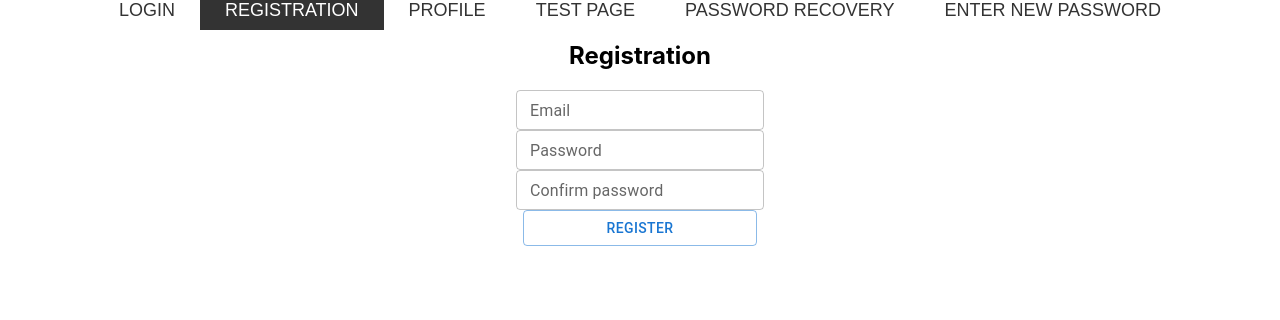
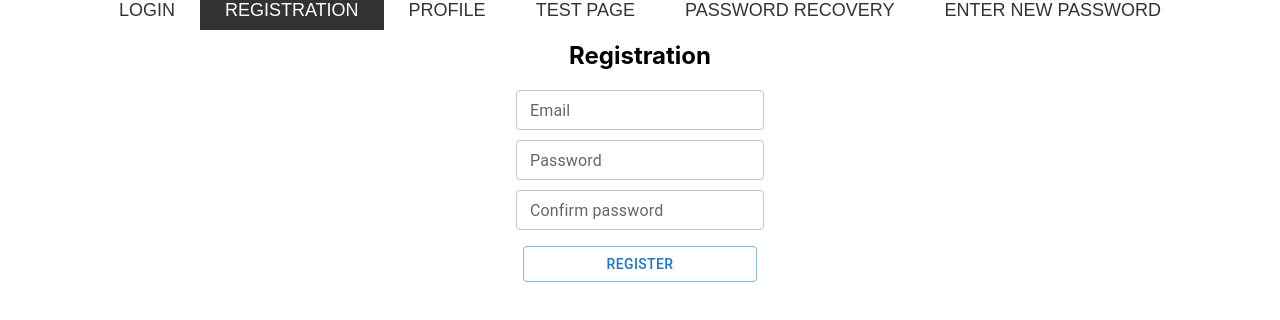
Before and after one commit to SlavaOST-it/cards, a React (Create React App) app: page /#/registration in a window 1280 px wide. Shown: the top 320 px of the page. Built offline with nearby package versions, Linux system fonts and the light colour scheme; no server answers.

Commit message:
fix: mend style

```diff
--- a/src/features/registration/Registration.module.css
+++ b/src/features/registration/Registration.module.css
@@ -0,0 +1,3 @@
+.input {
+    padding-bottom: 10px;
+}
--- a/src/features/registration/Registration.tsx
+++ b/src/features/registration/Registration.tsx
@@ -3,8 +3,9 @@ import {useFormik} from 'formik'
 import {Navigate} from 'react-router-dom'
 import {RegisterTC} from './registration-reducer'
 import {PATH} from '../../utils/routes/routes'
-import {useAppDispatch, useAppSelector} from "../../app/hooks";
+import {useAppDispatch, useAppSelector} from '../../app/hooks'
 import {Button, TextField} from '@mui/material'
+import s from './Registration.module.css'
 
 type FormikErrorType = {
     email?: string
@@ -15,7 +16,8 @@ const Registration = () => {
 
     const loggedIn = useAppSelector(state => state.login.loggedIn)
     const isInitialized = useAppSelector((state) => {
-        return state.app.isInitialized})
+        return state.app.isInitialized
+    })
     const dispatch = useAppDispatch()
     const isRegisterIn = useAppSelector(state => state.auth.isRegisterIn)
 
@@ -47,16 +49,16 @@ const Registration = () => {
         return <Navigate to={PATH.login}/>
     }
 
-    if (loggedIn){
+    if (loggedIn) {
         return <Navigate to={PATH.profile}/>
     }
     return <form onSubmit={formik.handleSubmit}>
         <h2>Registration</h2>
-        <div>
+        <div className={s.input}>
             <TextField id="outlined-basic" label="Email" variant="outlined" size="small"
                        {...formik.getFieldProps('email')}/>
         </div>
-        <div>
+        <div className={s.input}>
             {formik.touched.email &&
                 formik.errors.email &&
                 <div style={{color: 'red'}}>{formik.errors.email}</div>}
@@ -69,12 +71,12 @@ const Registration = () => {
             <div style={{color: 'red'}}>{formik.errors.password}</div>
         }
         <TextField id="outlined-basic" label="Confirm password" variant="outlined" size="small"
-                   {...formik.getFieldProps('confirmPassword')}/>
+                   {...formik.getFieldProps('confirmPassword')} className={s.input}/>
         {formik.touched.password &&
             formik.errors.password &&
             <div style={{color: 'red'}}>{formik.errors.password}</div>}
         <div>
-            <Button variant="outlined" type="submit" sx={{width: 234}}>Register</Button>
+            <Button variant="outlined" type="submit" sx={{width: 234, marginTop: 2}}>Register</Button>
         </div>
     </form>
 }
```
